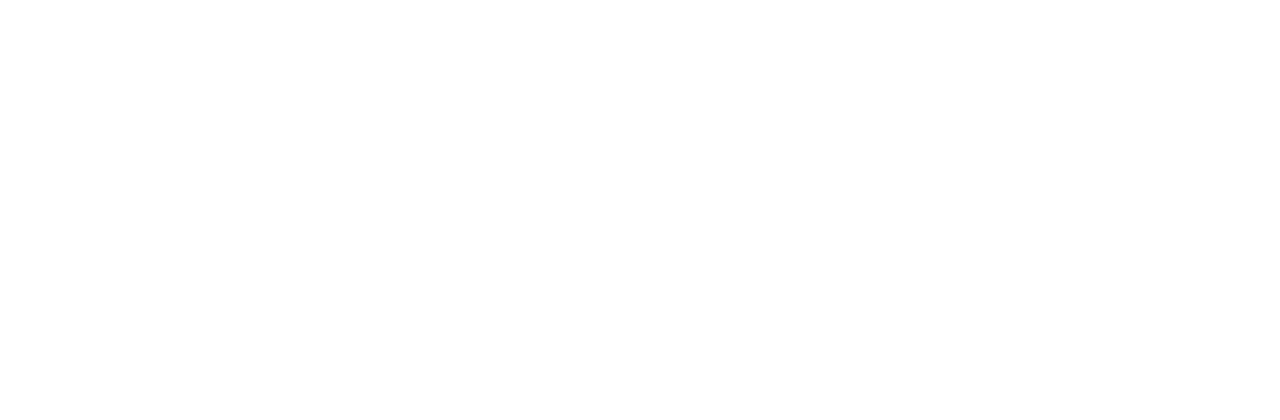
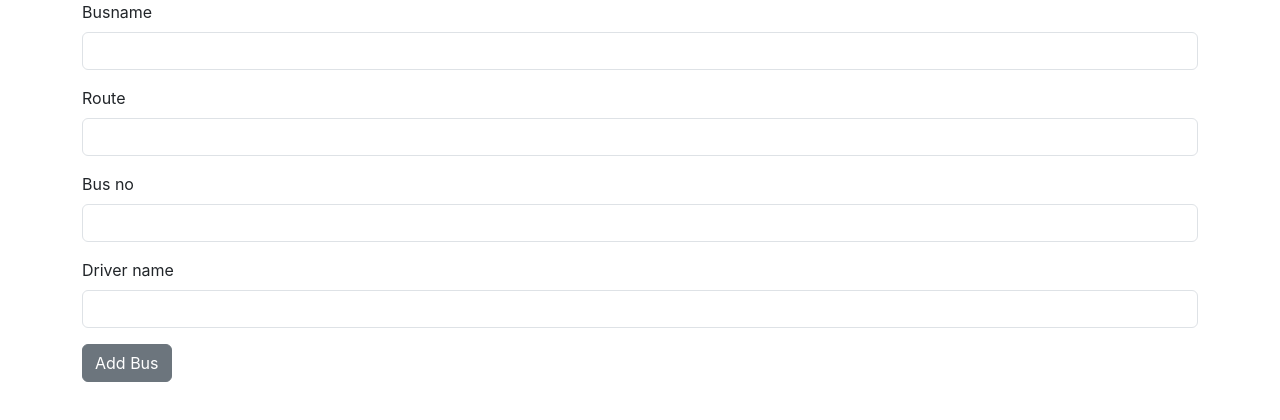
Before and after one commit to Jafnak/ksrtc-app-frontend, a React (Create React App) app: page /busadd in a window 1280 px wide. Before the commit this address had no page. Shown: the top 420 px of the page. Built offline with nearby package versions, Linux system fonts and the light colour scheme.

Commit message:
addBus  added

```diff
--- a/src/App.js
+++ b/src/App.js
@@ -3,6 +3,7 @@
 import Login from './components/Login';
 import Signup from './components/Signup';
 import { BrowserRouter, Route, Routes } from 'react-router-dom';
+import BusAdd from './components/BusAdd';
 
 function App() {
   return (
@@ -10,6 +11,7 @@
    <Routes>
     <Route path="/" element={<Login/>}/>
     <Route path="/signup" element={<Signup/>}/>
+    <Route path="/busadd" element={<BusAdd/>}/>
    </Routes>
    </BrowserRouter>
   );
--- /dev/null
+++ b/src/components/BusAdd.jsx
@@ -0,0 +1,70 @@
+import axios from 'axios'
+import React, { useState } from 'react'
+
+const BusAdd = () => {
+const [data,setData] = useState(
+    {
+        "busname":"",
+        "route":"",
+        "busno":"",
+        "dname":""
+    }
+)
+
+const inputHandler=(event)=>{
+    setData({...data,[event.target.name]:event.target.value})
+}
+
+const readValue=()=>{
+    console.log(data)
+    axios.post("http://localhost:8080/add",data).then(
+        (response)=>{
+            console.log(response.data)
+            if (response.data.status == "success") {
+                alert("Successfully added")
+            } else {
+                alert("error")
+            }
+        }
+    ).catch(
+        (error)=>{
+            console.log(error)
+        })
+
+}
+
+
+  return (
+    <div>
+
+<div className="container">
+    <div className="row g-3">
+        <div className="col col-12 col-sm-12 col-md-12 col-lg-12 col-xl-12 col-xxl-12">
+            <label htmlFor="" className="form-label">Busname</label>
+            <input type="text" className="form-control"  name='busname' value={data.busname} onChange={inputHandler}/>
+        </div>
+        <div className="col col-12 col-sm-12 col-md-12 col-lg-12 col-xl-12 col-xxl-12">
+            <label htmlFor="" className="form-label">Route</label>
+            <input type="text" className="form-control" name='route' value={data.route}  onChange={inputHandler} />
+        </div>
+        <div className="col col-12 col-sm-12 col-md-12 col-lg-12 col-xl-12 col-xxl-12">
+            <label htmlFor="" className="form-label">Bus no</label>
+            <input type="text" className="form-control" name='busno' value={data.busno} onChange={inputHandler} />
+        </div>
+        <div className="col col-12 col-sm-12 col-md-12 col-lg-12 col-xl-12 col-xxl-12">
+            <label htmlFor="" className="form-label">Driver name</label>
+            <input type="text" className="form-control" name='dname' value={data.dname} onChange={inputHandler}/>
+        </div>
+        <div className="col col-12 col-sm-12 col-md-12 col-lg-12 col-xl-12 col-xxl-12">
+
+            <button className="btn btn-secondary" onClick={readValue}>Add Bus</button>
+        </div>
+    </div>
+</div>
+
+
+    </div>
+  )
+}
+
+export default BusAdd
--- a/src/components/Login.jsx
+++ b/src/components/Login.jsx
@@ -45,6 +45,7 @@
         </div>
         <div>
             <Link class="nav-link" to="/signup">SignUp</Link>
+            <Link class="nav-link" to="/busadd">Addbus</Link>
 
             </div>
 
```
